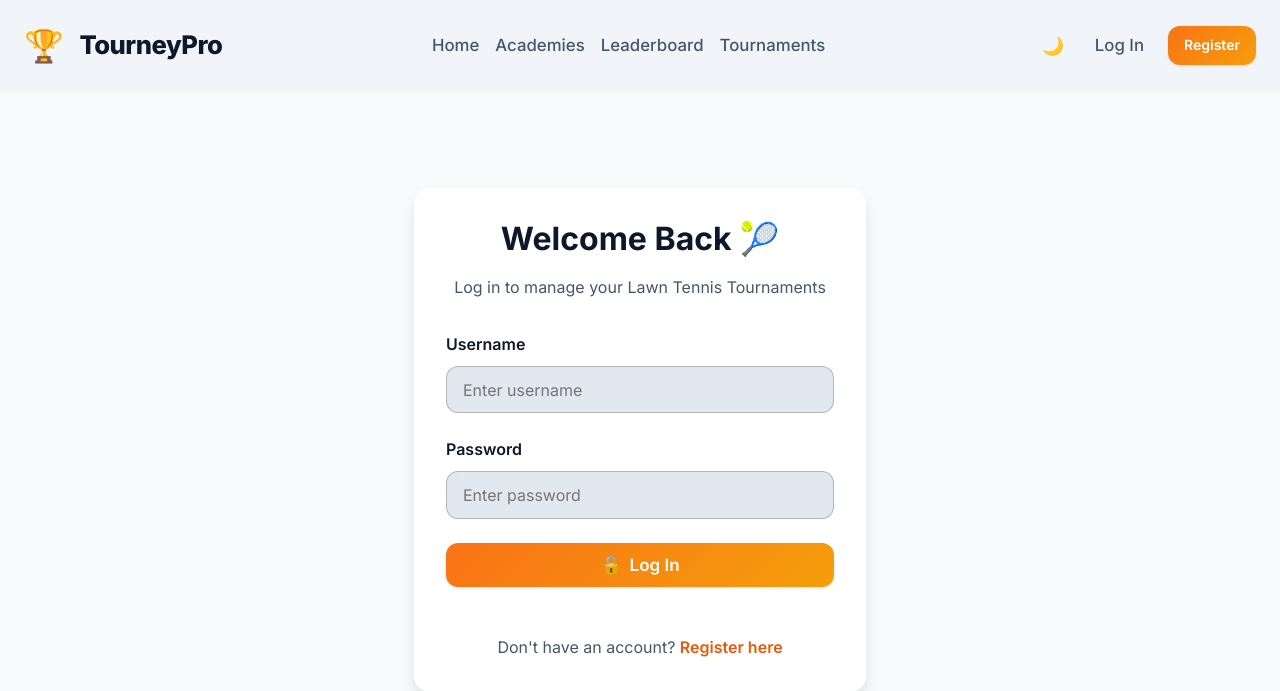
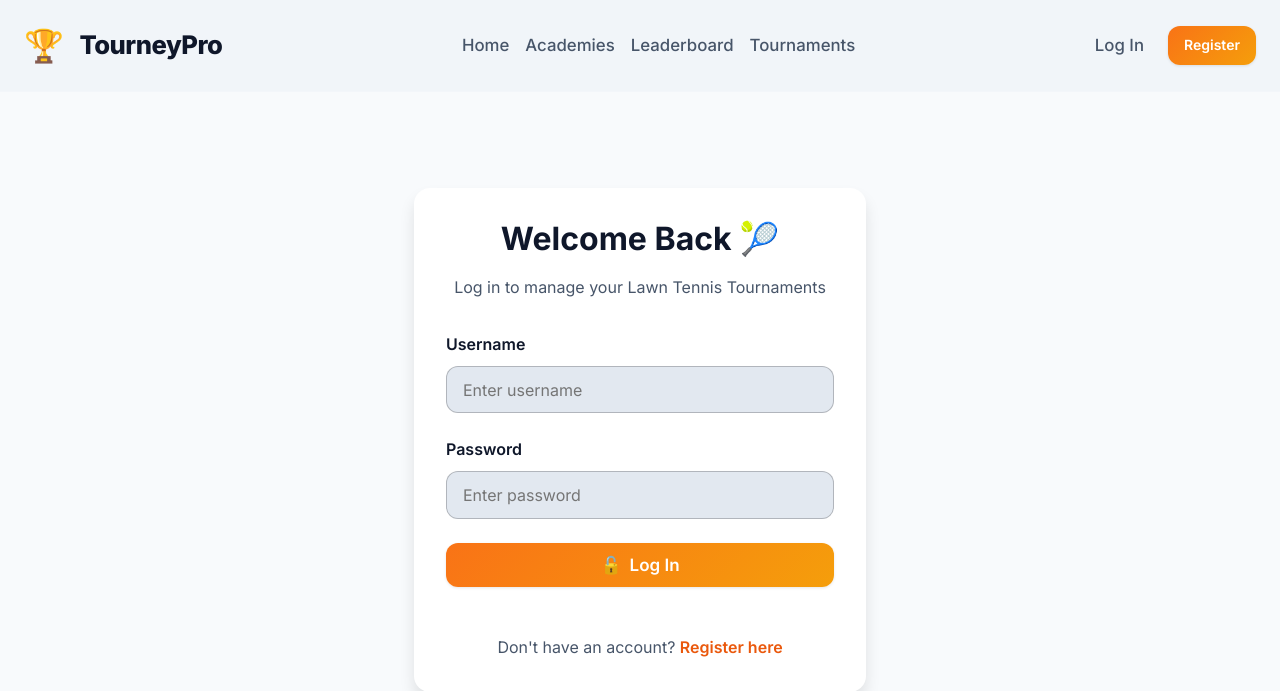
Before and after one commit to rahilmehta-24/TourneyPro, a Flask app: page /login in a window 1280 px wide. Shown: the top 691 px of the page. Run offline with Flask 3, Linux system fonts and the light colour scheme; some libraries are stand-ins or nearby versions.

Commit message:
refactor: remove theme toggle button from guest navigation in base template

```diff
--- a/app/web/templates/base.html
+++ b/app/web/templates/base.html
@@ -180,10 +180,6 @@
                         </div>
                     </div>
                 {% else %}
-                    <!-- For guests: theme toggle is directly accessible -->
-                    <button id="themeToggleBtn" class="btn btn-outline btn-small" aria-label="Toggle Light or Dark Mode" style="padding: 0.5rem; border-radius: 50%; width: 36px; height: 36px; display: flex; align-items: center; justify-content: center; margin-right: 0.5rem;" title="Toggle Light/Dark Mode">
-                        <span id="themeIcon" style="font-size: 1.1rem;">☀️</span>
-                    </button>
                     <a href="{{ url_for('auth.login') }}" class="nav-link login-link">Log In</a>
                     <a href="{{ url_for('auth.register') }}" class="btn btn-primary btn-small">Register</a>
                 {% endif %}
```
